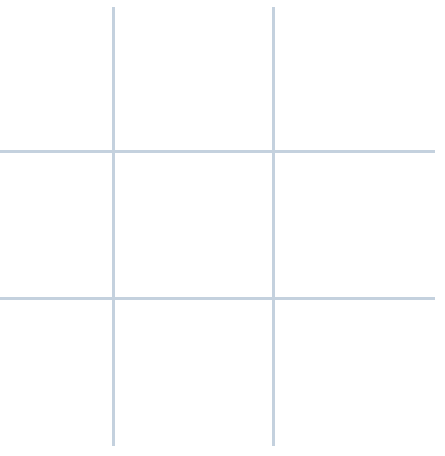
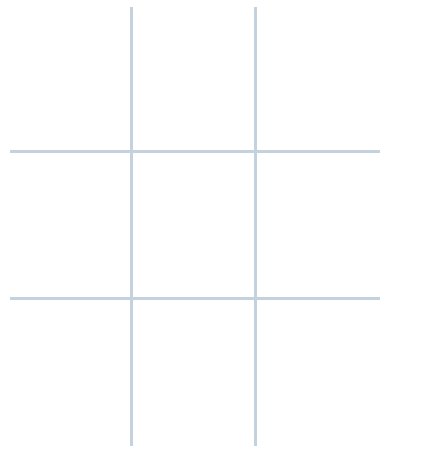
Before and after one commit to Devansh-365/Tic--Tac--Toe-Game, a plain HTML site: page index.html in a window 390 px wide. Shown: the part 614-1070 px from the top of the page, 445 px wide, since content can reach past the window. Drawn offline with Linux system fonts and the light colour scheme.

Commit message:
Make it responsive

```diff
--- a/css/style.css
+++ b/css/style.css
@@ -14,7 +14,7 @@ body {
 
 .wrapper {
   max-width: 1440px;
-  height: 800px;
+  height: 100vh;
   display: flex;
   justify-content: space-between;
   align-items: center;
@@ -127,7 +127,13 @@ h1 {
     flex-direction: column;
   }
 
+
   .left {
     margin-bottom: 50px;
   }
+
+  .game {
+    width: 100vw;
+    height: 200;
+  }
 }
```
